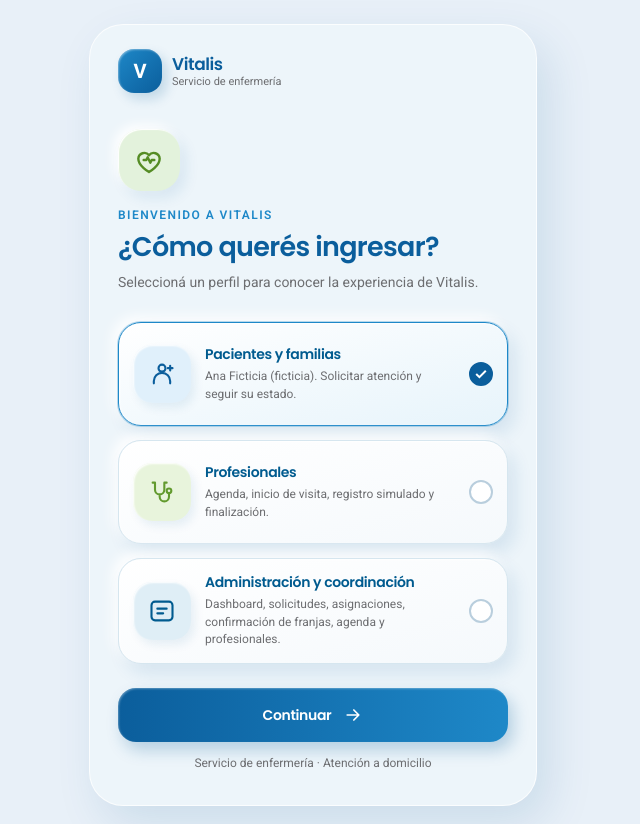
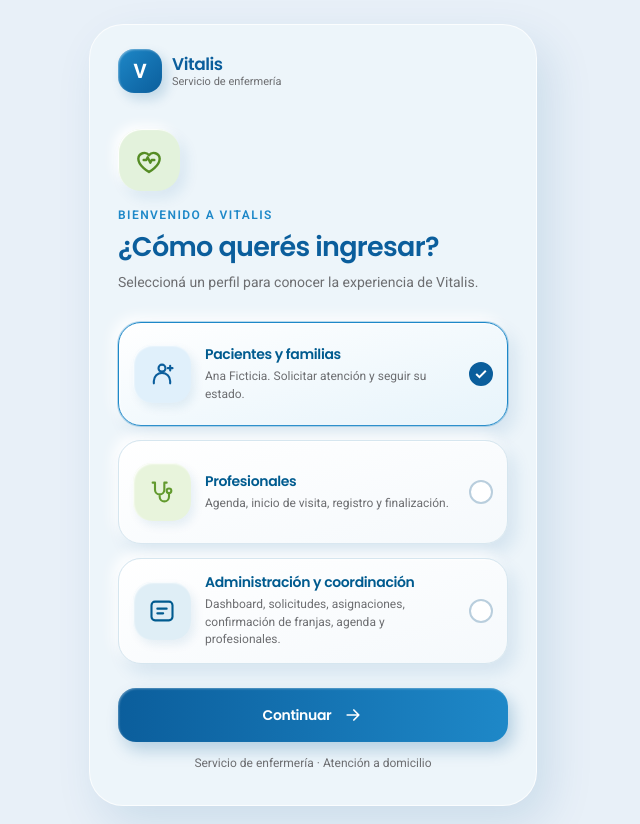
Before and after one commit to equantum-py/vitalis-demo, a Next.js app: page /demo in a window 1280 px wide. Shown: the whole page, without its empty margins (327-967 px from the left). Built offline with nearby package versions, Linux system fonts and the light colour scheme.

Commit message:
copy: retirar referencias a demo de pantallas Vitalis

```diff
--- a/app/demo/page.tsx
+++ b/app/demo/page.tsx
@@ -13,14 +13,14 @@ const PERFILES: { perfil: Perfil; titulo: string; descripcion: string; ruta: str
   {
     perfil: "paciente",
     titulo: "Pacientes y familias",
-    descripcion: `${PACIENTE_DEMO.nombre} (ficticia). Solicitar atención y seguir su estado.`,
+    descripcion: `${PACIENTE_DEMO.nombre}. Solicitar atención y seguir su estado.`,
     ruta: "/paciente",
     disponible: true,
   },
   {
     perfil: "profesional",
     titulo: "Profesionales",
-    descripcion: "Agenda, inicio de visita, registro simulado y finalización.",
+    descripcion: "Agenda, inicio de visita, registro y finalización.",
     ruta: "/profesional",
     disponible: true,
   },
@@ -74,7 +74,7 @@ function Selector() {
       </div>
 
       <section aria-labelledby="perfiles" className="mt-7 flex flex-col gap-3.5">
-        <h2 id="perfiles" className="sr-only">Perfiles de demostración</h2>
+        <h2 id="perfiles" className="sr-only">Perfiles de acceso</h2>
         {PERFILES.map((p, index) => {
           const activo = perfilElegido === p.perfil;
           return (
```
